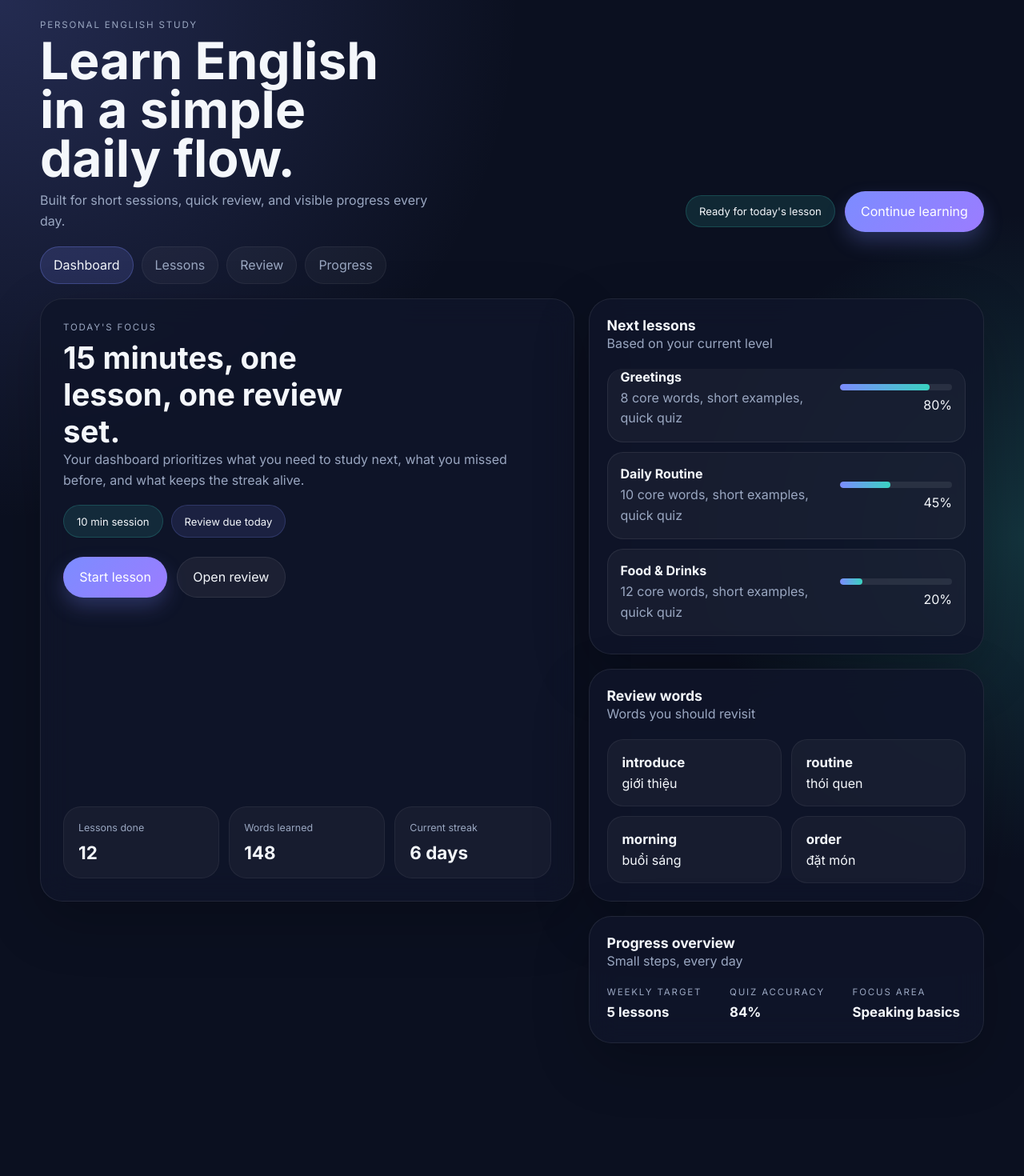
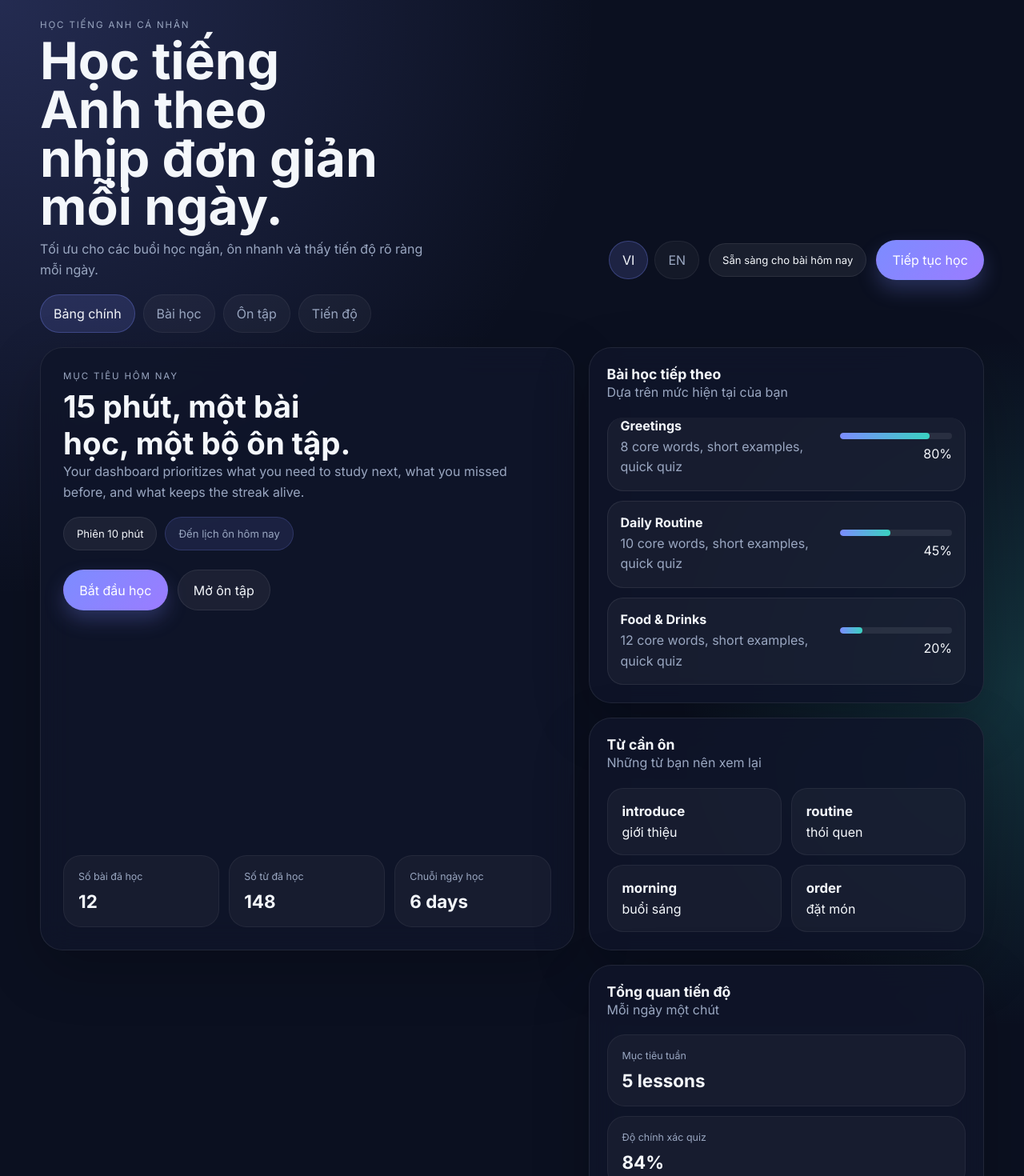
Before and after one commit to toilanguyen2910/Du-an-tu-hoc-Tieng-Anh, a React (Vite) app: page / in a window 1280 px wide. Shown: the top 1470 px of the page at 80% size. Before the commit the page ends 1344 px from the top, so only its background shows below. Built offline with nearby package versions, Linux system fonts and the light colour scheme.

Commit message:
Persist language and review state

```diff
--- a/src/App.tsx
+++ b/src/App.tsx
@@ -1,4 +1,6 @@
-import { useMemo, useState } from 'react';
+import { useEffect, useMemo, useState } from 'react';
+
+type Language = 'en' | 'vi';
 
 type Lesson = {
   id: number;
@@ -19,6 +21,50 @@ type QuizQuestion = {
   prompt: string;
   choices: string[];
   answer: number;
+};
+
+type Copy = {
+  eyebrow: string;
+  title: string;
+  topline: string;
+  continueLabel: string;
+  tabs: { dashboard: string; lessons: string; review: string; progress: string };
+  todayFocus: string;
+  dashboardLead: string;
+  startLesson: string;
+  openReview: string;
+  lessonsDone: string;
+  wordsLearned: string;
+  currentStreak: string;
+  nextLessons: string;
+  nextLessonsSub: string;
+  reviewWords: string;
+  reviewWordsSub: string;
+  progressOverview: string;
+  progressOverviewSub: string;
+  weeklyTarget: string;
+  quizAccuracy: string;
+  focusArea: string;
+  lessonList: string;
+  lessonListSub: string;
+  topic: string;
+  coreWords: string;
+  progress: string;
+  goToReview: string;
+  backToDashboard: string;
+  reviewTitle: string;
+  reviewSub: string;
+  quizPreview: string;
+  progressTrack: string;
+  studyRhythm: string;
+  studyRhythmSub: string;
+  thisWeek: string;
+  nextGoal: string;
+  focusNow: string;
+  readyToday: string;
+  sessionTag: string;
+  dueTag: string;
+  weeklyCompletion: string;
 };
 
 const lessons: Lesson[] = [
@@ -73,6 +119,95 @@ const quiz: QuizQuestion[] = [
   },
 ];
 
+const copy: Record<Language, Copy> = {
+  en: {
+    eyebrow: 'Personal English Study',
+    title: 'Learn English in a simple daily flow.',
+    topline: 'Built for short sessions, quick review, and visible progress every day.',
+    continueLabel: 'Continue learning',
+    tabs: { dashboard: 'Dashboard', lessons: 'Lessons', review: 'Review', progress: 'Progress' },
+    todayFocus: "Today's focus",
+    dashboardLead: '15 minutes, one lesson, one review set.',
+    startLesson: 'Start lesson',
+    openReview: 'Open review',
+    lessonsDone: 'Lessons done',
+    wordsLearned: 'Words learned',
+    currentStreak: 'Current streak',
+    nextLessons: 'Next lessons',
+    nextLessonsSub: 'Based on your current level',
+    reviewWords: 'Review words',
+    reviewWordsSub: 'Words you should revisit',
+    progressOverview: 'Progress overview',
+    progressOverviewSub: 'Small steps, every day',
+    weeklyTarget: 'Weekly target',
+    quizAccuracy: 'Quiz accuracy',
+    focusArea: 'Focus area',
+    lessonList: 'Lesson list',
+    lessonListSub: 'Pick one lesson to study now',
+    topic: 'Topic',
+    coreWords: 'Core words',
+    progress: 'Progress',
+    goToReview: 'Go to review',
+    backToDashboard: 'Back to dashboard',
+    reviewTitle: 'Review words',
+    reviewSub: 'Focus on the words you keep missing',
+    quizPreview: 'Quiz preview',
+    progressTrack: 'Track the learning rhythm',
+    studyRhythm: 'Study rhythm',
+    studyRhythmSub: 'Your personal weekly target',
+    thisWeek: 'This week',
+    nextGoal: 'Next goal',
+    focusNow: 'Focus now',
+    readyToday: "Ready for today's lesson",
+    sessionTag: '10 min session',
+    dueTag: 'Review due today',
+    weeklyCompletion: 'Weekly completion',
+  },
+  vi: {
+    eyebrow: 'Học Tiếng Anh Cá Nhân',
+    title: 'Học tiếng Anh theo nhịp đơn giản mỗi ngày.',
+    topline: 'Tối ưu cho các buổi học ngắn, ôn nhanh và thấy tiến độ rõ ràng mỗi ngày.',
+    continueLabel: 'Tiếp tục học',
+    tabs: { dashboard: 'Bảng chính', lessons: 'Bài học', review: 'Ôn tập', progress: 'Tiến độ' },
+    todayFocus: 'Mục tiêu hôm nay',
+    dashboardLead: '15 phút, một bài học, một bộ ôn tập.',
+    startLesson: 'Bắt đầu học',
+    openReview: 'Mở ôn tập',
+    lessonsDone: 'Số bài đã học',
+    wordsLearned: 'Số từ đã học',
+    currentStreak: 'Chuỗi ngày học',
+    nextLessons: 'Bài học tiếp theo',
+    nextLessonsSub: 'Dựa trên mức hiện tại của bạn',
+    reviewWords: 'Từ cần ôn',
+    reviewWordsSub: 'Những từ bạn nên xem lại',
+    progressOverview: 'Tổng quan tiến độ',
+    progressOverviewSub: 'Mỗi ngày một chút',
+    weeklyTarget: 'Mục tiêu tuần',
+    quizAccuracy: 'Độ chính xác quiz',
+    focusArea: 'Phần cần tập trung',
+    lessonList: 'Danh sách bài học',
+    lessonListSub: 'Chọn một bài để học ngay',
+    topic: 'Chủ đề',
+    coreWords: 'Từ cốt lõi',
+    progress: 'Tiến độ',
+    goToReview: 'Đi tới ôn tập',
+    backToDashboard: 'Quay về bảng chính',
+    reviewTitle: 'Ôn tập từ vựng',
+    reviewSub: 'Tập trung vào những từ bạn hay quên',
+    quizPreview: 'Quiz xem nhanh',
+    progressTrack: 'Theo dõi nhịp học',
+    studyRhythm: 'Nhịp học',
+    studyRhythmSub: 'Mục tiêu tuần của riêng bạn',
+    thisWeek: 'Tuần này',
+    nextGoal: 'Mục tiêu tiếp theo',
+    focusNow: 'Đang tập trung',
+    readyToday: 'Sẵn sàng cho bài hôm nay',
+    sessionTag: 'Phiên 10 phút',
+    dueTag: 'Đến lịch ôn hôm nay',
+    weeklyCompletion: 'Hoàn thành tuần',
+  },
+};
+
 function Stat({ label, value }: { label: string; value: string }) {
   return (
     <div className="stat">
@@ -94,9 +229,31 @@ function SectionTitle({ title, subtitle }: { title: string; subtitle: string })
 }
 
 function App() {
+  const [language, setLanguage] = useState<Language>(() => {
+    const saved = localStorage.getItem('study-language');
+    return saved === 'en' || saved === 'vi' ? saved : 'vi';
+  });
+  const text = copy[language];
+  useEffect(() => {
+    localStorage.setItem('study-language', language);
+  }, [language]);
+
   const [activeTab, setActiveTab] = useState<'dashboard' | 'lessons' | 'review' | 'progress'>('dashboard');
   const [selectedLesson, setSelectedLesson] = useState(lessons[0]);
-  const [answers, setAnswers] = useState<(number | null)[]>(Array(quiz.length).fill(null));
+  const [answers, setAnswers] = useState<(number | null)[]>(() => {
+    const saved = localStorage.getItem('study-answers');
+    if (!saved) return Array(quiz.length).fill(null);
+    try {
+      const parsed = JSON.parse(saved) as (number | null)[];
+      return Array.isArray(parsed) && parsed.length === quiz.length ? parsed : Array(quiz.length).fill(null);
+    } catch {
+      return Array(quiz.length).fill(null);
+    }
+  });
+  useEffect(() => {
+    localStorage.setItem('study-answers', JSON.stringify(answers));
+  }, [answers]);
+
   const score = useMemo(
     () => answers.reduce((total: number, answer, index) => total + (answer === quiz[index].answer ? 1 : 0), 0),
     [answers],
@@ -106,22 +263,26 @@ function App() {
     <div className="app-shell">
       <header className="topbar">
         <div>
-          <p className="eyebrow">Personal English Study</p>
-          <h1>Learn English in a simple daily flow.</h1>
-          <p className="topline-note">Built for short sessions, quick review, and visible progress every day.</p>
+          <p className="eyebrow">{text.eyebrow}</p>
+          <h1>{text.title}</h1>
+          <p className="topline-note">{text.topline}</p>
         </div>
         <div className="topbar-actions">
-          <span className="status-pill">Ready for today&apos;s lesson</span>
-          <button className="primary-btn">Continue learning</button>
+          <div className="language-switcher" role="group" aria-label="Language switcher">
+            <button type="button" className={language === 'vi' ? 'tab active' : 'tab'} onClick={() => setLanguage('vi')}>VI</button>
+            <button type="button" className={language === 'en' ? 'tab active' : 'tab'} onClick={() => setLanguage('en')}>EN</button>
+          </div>
+          <span className="status-pill">{text.readyToday}</span>
+          <button className="primary-btn">{text.continueLabel}</button>
         </div>
       </header>
 
       <nav className="nav-tabs" aria-label="Primary">
         {[
-          ['dashboard', 'Dashboard'],
-          ['lessons', 'Lessons'],
-          ['review', 'Review'],
-          ['progress', 'Progress'],
+          ['dashboard', text.tabs.dashboard],
+          ['lessons', text.tabs.lessons],
+          ['review', text.tabs.review],
+          ['progress', text.tabs.progress],
         ].map(([key, label]) => (
           <button
             key={key}
@@ -137,30 +298,30 @@ function App() {
         <main className="grid-layout">
           <section className="hero-panel">
             <div className="hero-copy">
-              <p className="section-label">Today&apos;s focus</p>
-              <h2>15 minutes, one lesson, one review set.</h2>
+              <p className="section-label">{text.todayFocus}</p>
+              <h2>{text.dashboardLead}</h2>
               <p className="muted">
                 Your dashboard prioritizes what you need to study next, what you missed before, and what keeps the streak alive.
               </p>
               <div className="hero-badges">
-                <span className="status-pill">10 min session</span>
-                <span className="status-pill soft">Review due today</span>
+                <span className="status-pill">{text.sessionTag}</span>
+                <span className="status-pill soft">{text.dueTag}</span>
               </div>
               <div className="hero-actions">
-                <button className="primary-btn" onClick={() => setActiveTab('lessons')}>Start lesson</button>
-                <button className="secondary-btn" onClick={() => setActiveTab('review')}>Open review</button>
+                <button className="primary-btn" onClick={() => setActiveTab('lessons')}>{text.startLesson}</button>
+                <button className="secondary-btn" onClick={() => setActiveTab('review')}>{text.openReview}</button>
               </div>
             </div>
 
             <div className="hero-metrics">
-              <Stat label="Lessons done" value="12" />
-              <Stat label="Words learned" value="148" />
-              <Stat label="Current streak" value="6 days" />
+              <Stat label={text.lessonsDone} value="12" />
+              <Stat label={text.wordsLearned} value="148" />
+              <Stat label={text.currentStreak} value="6 days" />
             </div>
           </section>
 
           <section className="panel">
-            <SectionTitle title="Next lessons" subtitle="Based on your current level" />
+            <SectionTitle title={text.nextLessons} subtitle={text.nextLessonsSub} />
             <div className="lesson-list">
               {lessons.map((lesson) => (
                 <button
@@ -187,7 +348,7 @@ function App() {
           </section>
 
           <section className="panel">
-            <SectionTitle title="Review words" subtitle="Words you should revisit" />
+            <SectionTitle title={text.reviewWords} subtitle={text.reviewWordsSub} />
             <div className="word-grid">
               {reviewWords.map((item) => (
                 <div className="word-chip" key={item.word}>
@@ -199,19 +360,19 @@ function App() {
           </section>
 
           <section className="panel progress-panel">
-            <SectionTitle title="Progress overview" subtitle="Small steps, every day" />
-            <div className="progress-card">
-              <div>
-                <p className="section-label">Weekly target</p>
-                <strong>5 lessons</strong>
+            <SectionTitle title={text.progressOverview} subtitle={text.progressOverviewSub} />
+            <div className="progress-stack">
+              <Stat label={text.weeklyTarget} value="5 lessons" />
+              <Stat label={text.quizAccuracy} value="84%" />
+              <Stat label={text.focusArea} value="Speaking basics" />
+            </div>
+            <div className="progress-bar-wrap">
+              <div className="progress-bar-header">
+                <span className="muted">{text.weeklyCompletion}</span>
+                <strong>62%</strong>
               </div>
-              <div>
-                <p className="section-label">Quiz accuracy</p>
-                <strong>84%</strong>
-              </div>
-              <div>
-                <p className="section-label">Focus area</p>
-                <strong>Speaking basics</strong>
+              <div className="progress-track big">
+                <div className="progress-fill" style={{ width: '62%' }} />
               </div>
             </div>
           </section>
@@ -221,7 +382,7 @@ function App() {
       {activeTab === 'lessons' && (
         <main className="two-column-layout">
           <section className="panel">
-            <SectionTitle title="Lesson list" subtitle="Pick one lesson to study now" />
+            <SectionTitle title={text.lessonList} subtitle={text.lessonListSub} />
             <div className="lesson-stack">
               {lessons.map((lesson) => (
                 <button
@@ -242,13 +403,13 @@ function App() {
           <section className="panel lesson-detail">
             <SectionTitle title={selectedLesson.title} subtitle={selectedLesson.description} />
             <div className="detail-stats">
-              <Stat label="Topic" value={selectedLesson.topic} />
-              <Stat label="Core words" value={`${selectedLesson.words}`} />
-              <Stat label="Progress" value={`${selectedLesson.progress}%`} />
+              <Stat label={text.topic} value={selectedLesson.topic} />
+              <Stat label={text.coreWords} value={`${selectedLesson.words}`} />
+              <Stat label={text.progress} value={`${selectedLesson.progress}%`} />
             </div>
             <div className="detail-actions">
-              <button className="primary-btn" onClick={() => setActiveTab('review')}>Go to review</button>
-              <button className="secondary-btn" onClick={() => setActiveTab('dashboard')}>Back to dashboard</button>
+              <button className="primary-btn" onClick={() => setActiveTab('review')}>{text.goToReview}</button>
+              <button className="secondary-btn" onClick={() => setActiveTab('dashboard')}>{text.backToDashboard}</button>
             </div>
           </section>
         </main>
@@ -257,7 +418,7 @@ function App() {
       {activeTab === 'review' && (
         <main className="two-column-layout">
           <section className="panel">
-            <SectionTitle title="Review words" subtitle="Focus on the words you keep missing" />
+            <SectionTitle title={text.reviewTitle} subtitle={text.reviewSub} />
             <div className="review-list">
               {reviewWords.map((item) => (
                 <article className="review-row" key={item.word}>
@@ -272,7 +433,7 @@ function App() {
           </section>
 
           <section className="panel">
-            <SectionTitle title="Quiz preview" subtitle={`Score: ${score}/${quiz.length}`} />
+            <SectionTitle title={text.quizPreview} subtitle={`Score: ${score}/${quiz.length}`} />
             <div className="quiz-list">
               {quiz.map((item, index) => (
                 <article className="quiz-row" key={item.prompt}>
@@ -302,37 +463,28 @@ function App() {
       {activeTab === 'progress' && (
         <main className="two-column-layout">
           <section className="panel">
-            <SectionTitle title="Progress overview" subtitle="Track the learning rhythm" />
+            <SectionTitle title={text.progressOverview} subtitle={text.progressTrack} />
             <div className="progress-stack">
               <Stat label="Lessons completed" value="12" />
               <Stat label="Quiz accuracy" value="84%" />
               <Stat label="Streak" value="6 days" />
               <Stat label="Words learned" value="148" />
             </div>
-            <div className="progress-bar-wrap">
-              <div className="progress-bar-header">
-                <span className="muted">Weekly completion</span>
-                <strong>62%</strong>
-              </div>
-              <div className="progress-track big">
-                <div className="progress-fill" style={{ width: '62%' }} />
-              </div>
-            </div>
           </section>
 
           <section className="panel">
-            <SectionTitle title="Study rhythm" subtitle="Your personal weekly target" />
+            <SectionTitle title={text.studyRhythm} subtitle={text.studyRhythmSub} />
             <div className="progress-card weekly-card">
               <div>
-                <p className="section-label">This week</p>
+                <p className="section-label">{text.thisWeek}</p>
                 <strong>3 / 5 lessons</strong>
               </div>
               <div>
-                <p className="section-label">Next goal</p>
+                <p className="section-label">{text.nextGoal}</p>
                 <strong>Finish review set</strong>
               </div>
               <div>
-                <p className="section-label">Focus now</p>
+                <p className="section-label">{text.focusNow}</p>
                 <strong>Speaking basics</strong>
               </div>
             </div>
--- a/src/styles.css
+++ b/src/styles.css
@@ -103,6 +103,12 @@ h4 {
   transition: transform 160ms ease, border-color 160ms ease, background 160ms ease;
 }
 
+.language-switcher {
+  display: flex;
+  gap: 8px;
+  align-items: center;
+}
+
 .status-pill {
   display: inline-flex;
   align-items: center;
@@ -146,6 +152,20 @@ h4 {
   color: var(--text);
   background: rgba(124, 140, 255, 0.16);
   border-color: rgba(124, 140, 255, 0.3);
+}
+
+.status-pill {
+  display: inline-flex;
+  align-items: center;
+  border-radius: 999px;
+  padding: 0.75rem 1rem;
+  background: rgba(255,255,255,0.06);
+  color: var(--text);
+  border: 1px solid rgba(255,255,255,0.08);
+}
+
+.status-pill.soft {
+  color: var(--muted);
 }
 
 button:hover {
```
